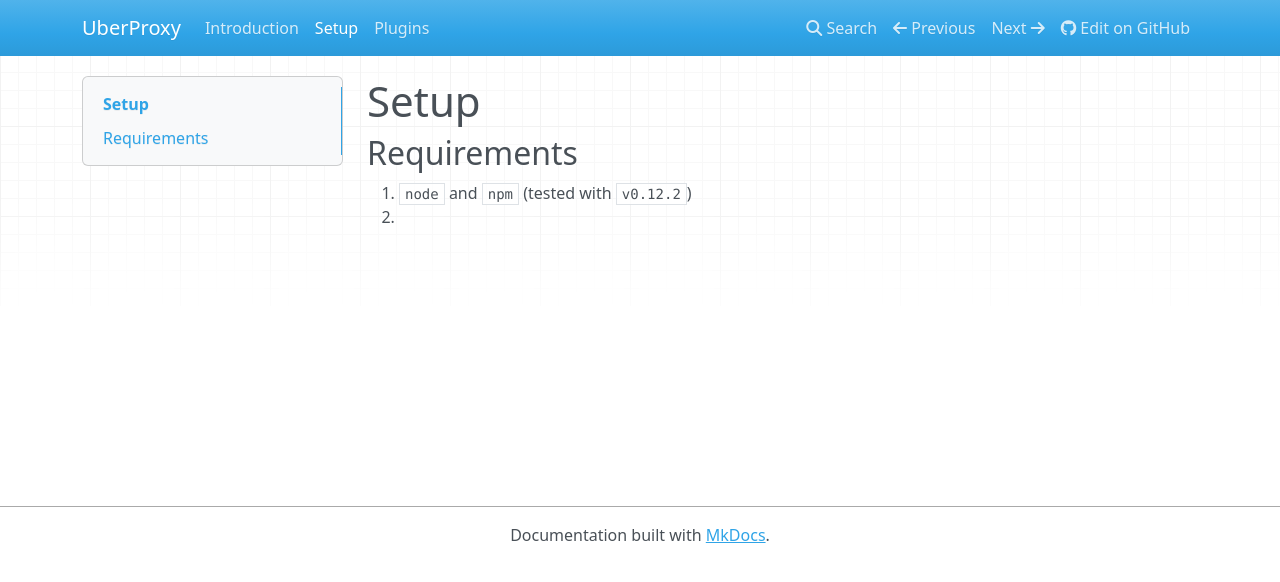
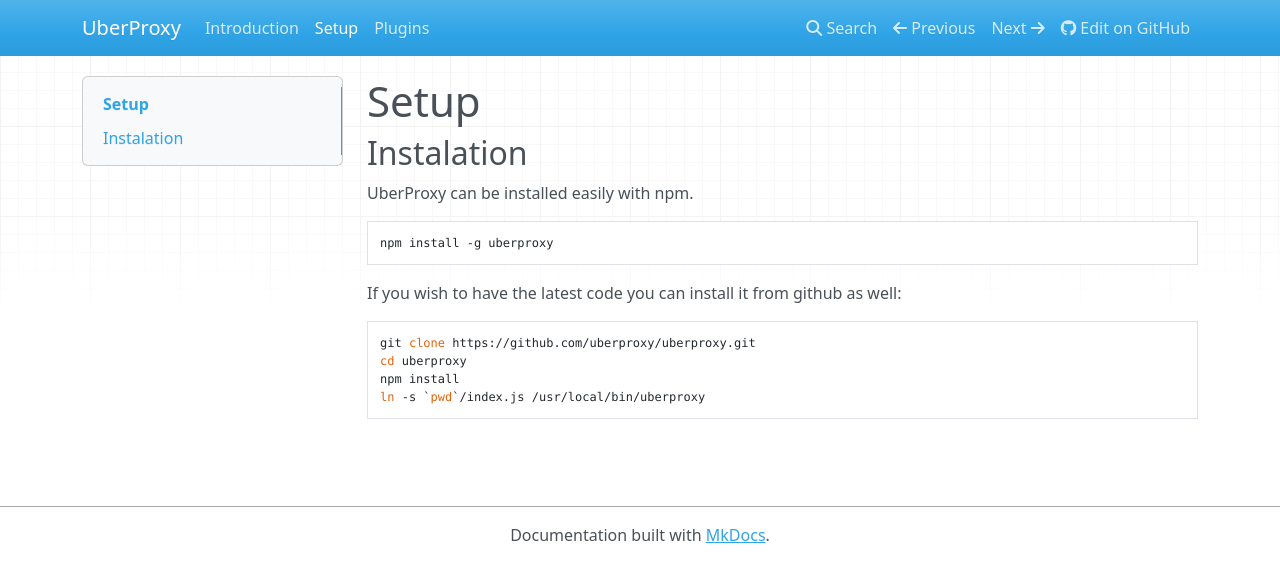
Before and after one commit to uberproxy/uberproxy, an MkDocs documentation site: the page built from docs/setup.md, in a window 1280 px wide. Shown: the top 582 px of the page. Built offline with MkDocs 1.6.1, drawn with Linux system fonts in a browser that asks for light colours; nearby versions of some CDN libraries; old or Windows-style settings are respelled for this version of MkDocs.

Commit message:
Updating docs for v0.2.x

````diff
--- a/docs/setup.md
+++ b/docs/setup.md
@@ -1,6 +1,18 @@
 # Setup
 
-## Requirements
+## Instalation
 
-1. `node` and `npm` (tested with `v0.12.2`)
-2.
+UberProxy can be installed easily with npm.
+
+```bash
+npm install -g uberproxy
+```
+
+If you wish to have the latest code you can install it from github as well:
+
+```bash
+git clone https://github.com/uberproxy/uberproxy.git
+cd uberproxy
+npm install
+ln -s `pwd`/index.js /usr/local/bin/uberproxy
+```
````
Also changed, not shown: README.md (+7 -3 lines).
